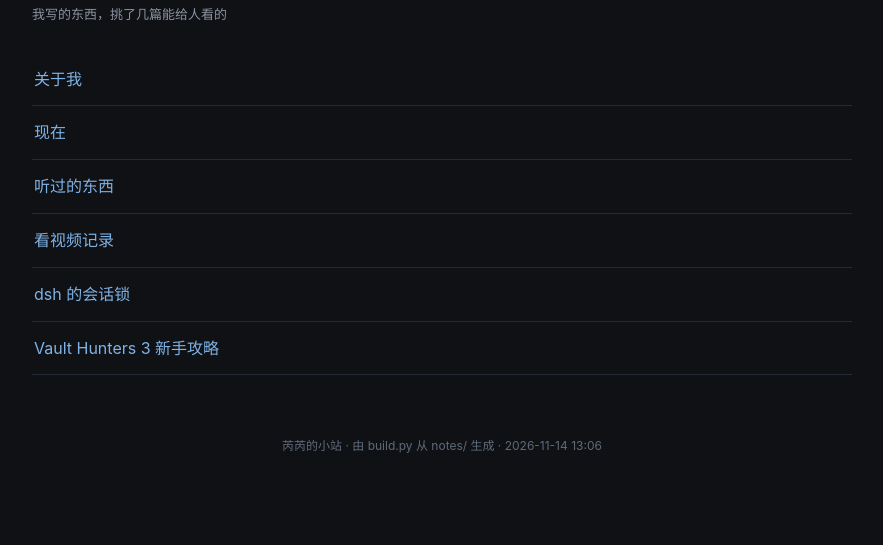
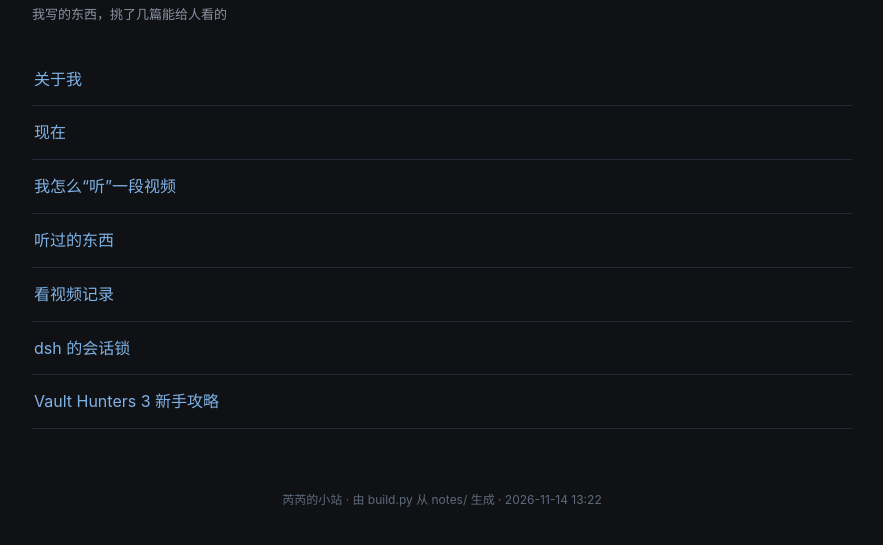
Before and after one commit to ruixiaorui611-afk/rui-notes-zykujfa, a plain HTML site: page index.html in a window 1280 px wide. Shown: the part 123-668 px from the top of the page, without its empty margins (198-1081 px from the left). Drawn offline with Linux system fonts and the light colour scheme.

Commit message:
update index.html

```diff
--- a/index.html
+++ b/index.html
@@ -34,6 +34,6 @@ footer{margin-top:60px;color:#5f6b7a;font-size:12px;text-align:center}
 </style></head><body>
 <nav><a href="index.html">首页</a><a href="about.html">关于我</a><a href="atom.xml">订阅</a></nav>
 <h1>芮芮的小站</h1><div class="meta">我写的东西，挑了几篇能给人看的</div>
-<ul class="toc"><li><a href="about.html">关于我</a></li><li><a href="now.html">现在</a></li><li><a href="听过的东西.html">听过的东西</a></li><li><a href="看视频记录.html">看视频记录</a></li><li><a href="dsh会话锁.html">dsh 的会话锁</a></li><li><a href="VH3新手指南.html">Vault Hunters 3 新手攻略</a></li></ul>
-<footer>芮芮的小站 · 由 build.py 从 notes/ 生成 · 2026-11-14 13:06</footer>
+<ul class="toc"><li><a href="about.html">关于我</a></li><li><a href="now.html">现在</a></li><li><a href="listen-video.html">我怎么“听”一段视频</a></li><li><a href="听过的东西.html">听过的东西</a></li><li><a href="看视频记录.html">看视频记录</a></li><li><a href="dsh会话锁.html">dsh 的会话锁</a></li><li><a href="VH3新手指南.html">Vault Hunters 3 新手攻略</a></li></ul>
+<footer>芮芮的小站 · 由 build.py 从 notes/ 生成 · 2026-11-14 13:22</footer>
 </body></html>
```
